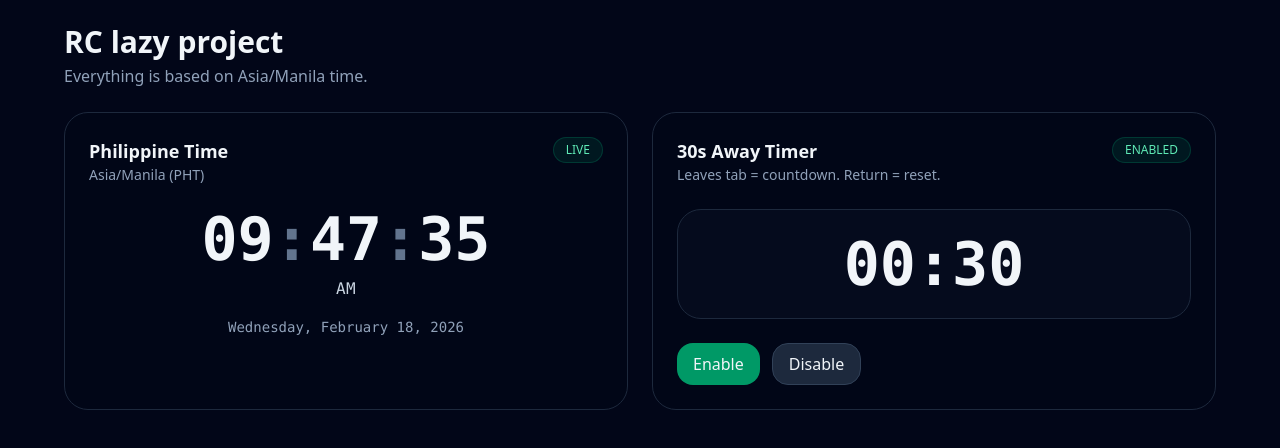
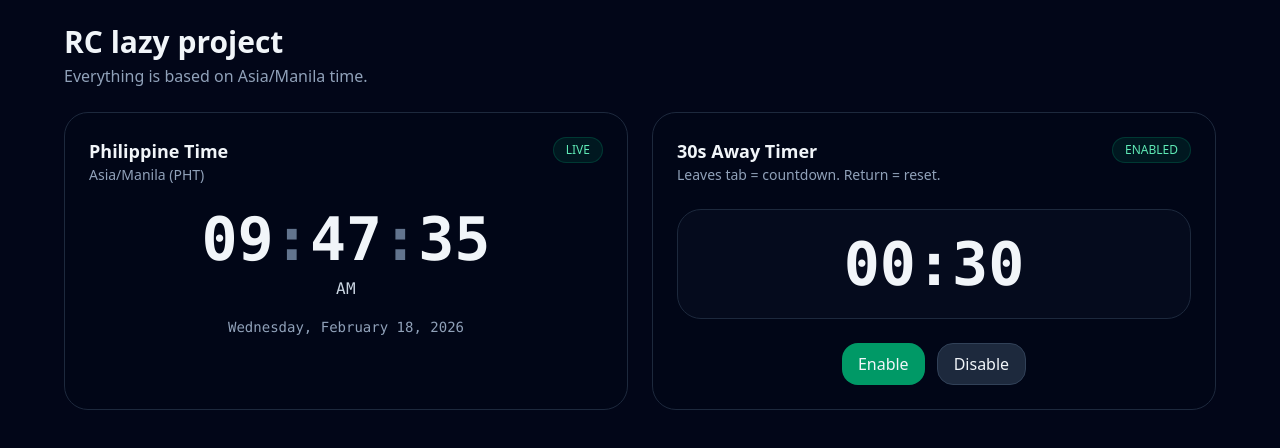
Before and after one commit to arceeluceno13/projectclock, a React (Vite) app: page / in a window 1280 px wide. Shown: the top 448 px of the page. Built offline with nearby package versions, Linux system fonts and the light colour scheme.

Commit message:
Center button group in AwayTimer30s component

```diff
--- a/src/components/AwayTimer30s.tsx
+++ b/src/components/AwayTimer30s.tsx
@@ -199,7 +199,7 @@ export default function AwayTimer30s() {
         )}
       </div>
 
-      <div className="mt-6 flex gap-3">
+      <div className="mt-6 flex gap-3 justify-center">
         <button
           onClick={() => setEnabled(true)}
           className="rounded-2xl px-4 py-2 bg-emerald-600 hover:bg-emerald-500 transition font-medium"
```
